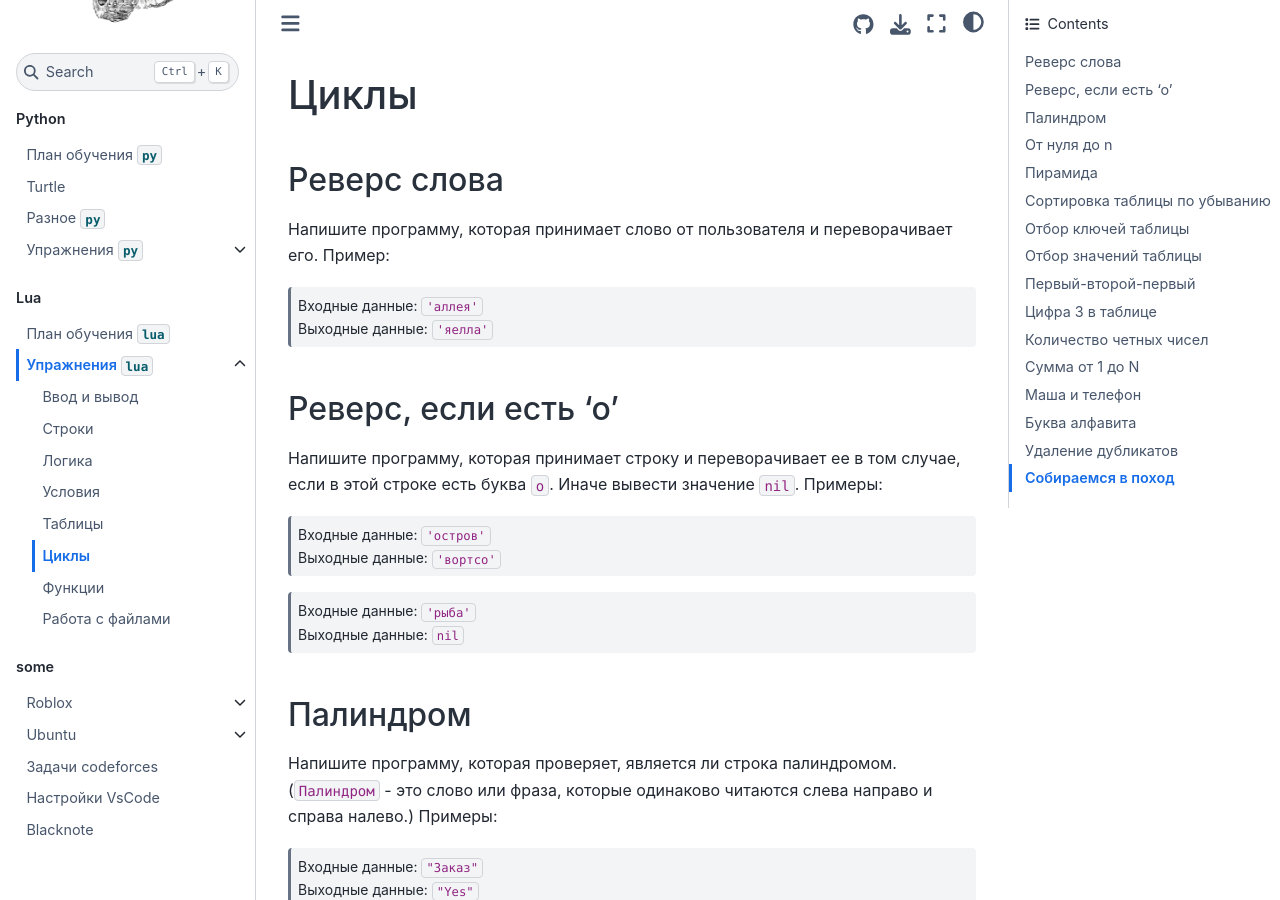
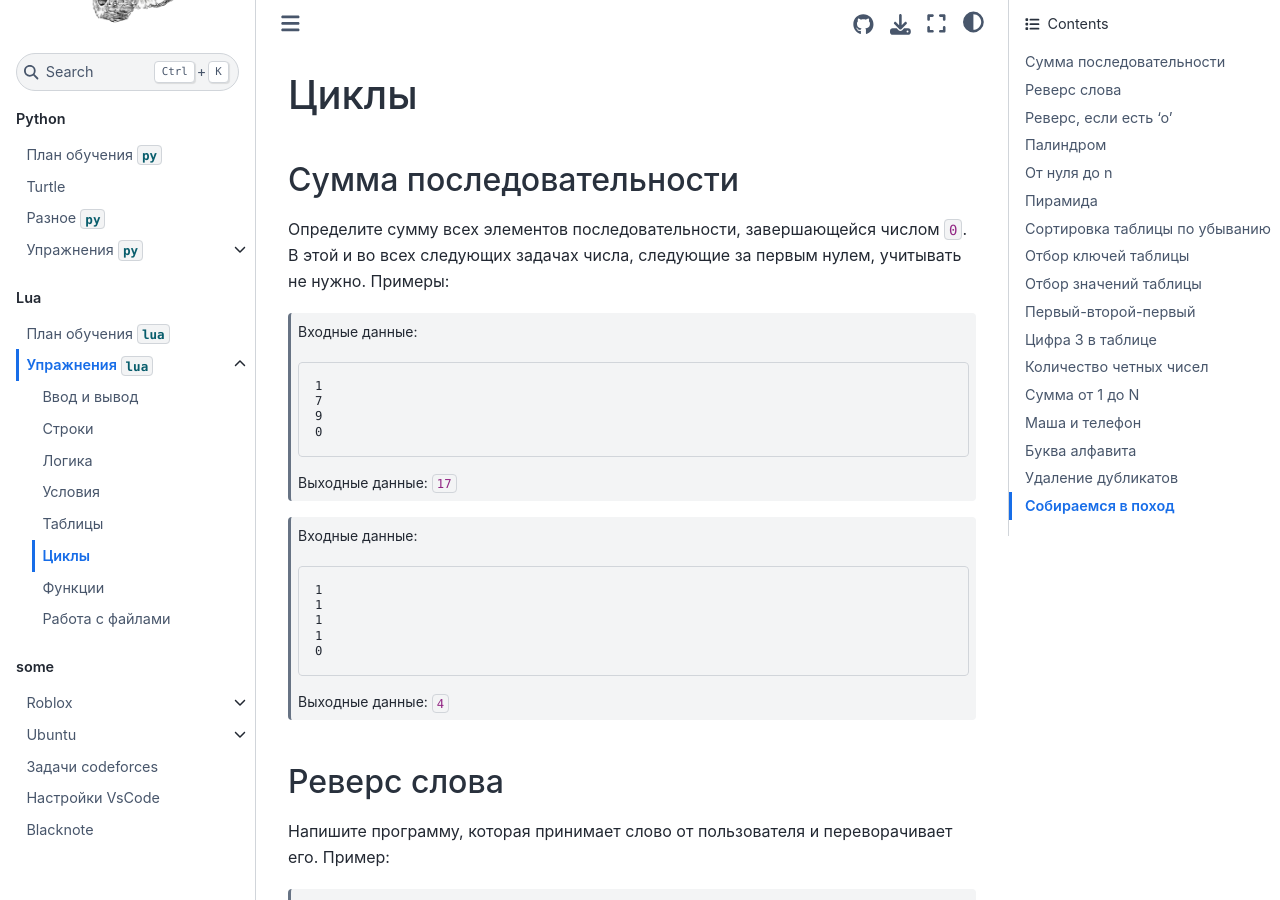
Before and after one commit to your-teach/faithpages, a Jupyter Book: the page built from tasks-lua/6.cycles.md, in a window 1280 px wide and 900 px high. Built offline with Jupyter Book 1.0.4 settings and Sphinx 7.4.7 and the Sphinx Book theme 1.1.4, drawn with Linux system fonts in a browser that asks for light colours; some of the changed text lies outside the part shown.

````diff
--- a/tasks-lua/6.cycles.md
+++ b/tasks-lua/6.cycles.md
@@ -1,4 +1,25 @@
 # Циклы
+
+## Сумма последовательности
+Определите сумму всех элементов последовательности, завершающейся числом `0`. В этой и во всех следующих задачах числа, следующие за первым нулем, учитывать не нужно. Примеры:
+>Входные данные:
+>```txt
+>1
+>7
+>9
+>0
+>```
+>Выходные данные: `17`
+
+>Входные данные:
+>```txt
+>1
+>1
+>1
+>1
+>0
+>```
+>Выходные данные: `4`
 
 ## Реверс слова
 
@@ -144,14 +165,14 @@ end
 ## Количество четных чисел
 
 Вводятся `N` чисел. Посчитайте, сколько среди них четных.\
-**Входные данные**: На первой строке вводится одно число. Далее следуют строк по одному числу на каждой — заданные числа.\
+**Входные данные**: На первой строке вводится одно число `N`. Далее вводятся столько чисел, сколько вы написали в первой строке, числом `N`.\
 **Входные данные**: Выведите ответ на задачу.
 
 Пример:
 
 > Входные данные:
 >
-> ```
+> ```txt
 > 4
 > 10
 > 11
````
Also changed, not shown: NEW/new-tasks.md (added, +25 -0 lines), NEW/one.md (deleted, +0 -3 lines), Python/study-plan-py.md (+39 -11 lines), tasks-lua/7.functions.md (+6 -4 lines), tasks-python/6.cycles.md (+22 -1 lines), images/python/time-format.png (added), 1 other file.
